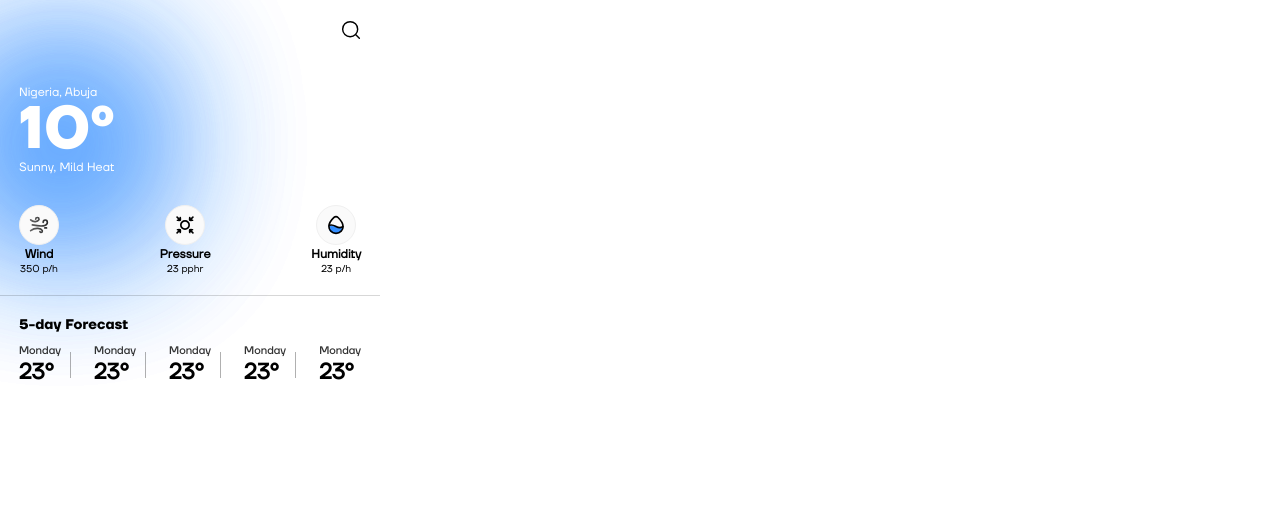
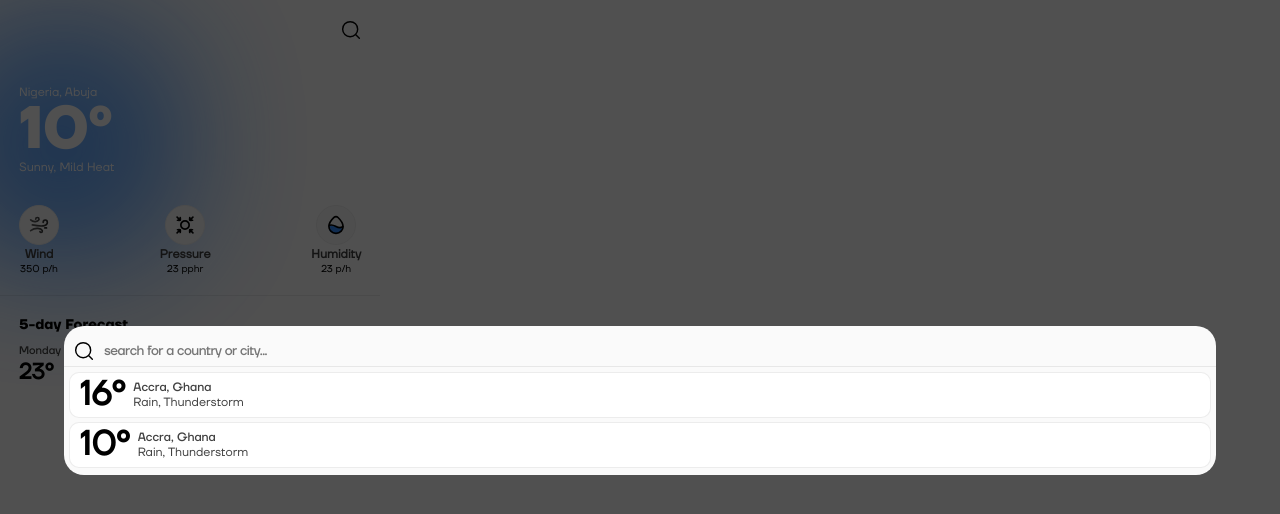
Before and after one commit to Daviddix/Beautiful-Weather, a React (Vite) app: page / in a window 1280 px wide. Shown: the top 514 px of the page. Built offline with nearby package versions, Linux system fonts and the light colour scheme.

Commit message:
finished search component, updated CSS variables

```diff
--- a/src/App.css
+++ b/src/App.css
@@ -29,12 +29,13 @@ body{
 }
 
 :root{
-    --text-primary : ;
-    --text-secondary : ;
-    --text-primary : ;
+    --text-primary :#000000 ;
+    --text-secondary :#414141 ;
 
     --l0-elevation:#fafafa ;
     --l1-elevation: #ffffff ;
+
+    --border-color : #00000013;
 }
 
 button{
--- a/src/Pages/Home/Components/OtherWeatherInfo/OtherWeatherInfo.css
+++ b/src/Pages/Home/Components/OtherWeatherInfo/OtherWeatherInfo.css
@@ -14,6 +14,7 @@
 .other-weather-info > div h3{
     font-size: 1.2rem;
     margin: .2rem 0 0;
+    color: var(--text-secondary);
 }
 
 .other-weather-info .icon-container{
--- /dev/null
+++ b/src/Pages/Home/Components/SearchModal/SearchModal.css
@@ -0,0 +1,56 @@
+.search-modal{
+    width:100%;
+    height:100%;
+    background-color : rgba(0, 0, 0, 0.685);
+    position: absolute;
+    top:0;
+    left:0;
+    display: flex;
+    align-items: center;
+    justify-content: center;
+}
+
+.search-modal .modal{
+    background-color: var(--l0-elevation);
+    width:90%;
+    border-radius: 2rem;
+    -webkit-border-radius: 2rem;
+    -moz-border-radius: 2rem;
+    -ms-border-radius: 2rem;
+    -o-border-radius: 2rem;
+    padding : 1rem 0 .2rem;
+}
+
+.search-modal form{
+    padding: 0 1rem;
+    display: flex;
+    align-items: center;
+    column-gap: 1rem;
+    border-bottom: 1px solid var(--border-color);
+    margin: 0 0 .5rem 0;
+}
+
+.search-modal input{
+    flex:1;
+    height:3rem;
+    border: none;
+    background-color: transparent;
+    outline: none;
+}
+
+.search-modal input::placeholder{
+    font-family: ttf-medium;
+    letter-spacing: -.5px;
+}
+
+.search-modal form > button{
+    background-color: transparent;
+    border: none;
+    height:3rem;
+    display: flex;
+    align-items: center;
+
+    img{
+        width: 2rem;
+    }
+}
--- /dev/null
+++ b/src/Pages/Home/Components/SearchModal/SearchModal.tsx
@@ -0,0 +1,23 @@
+import SearchResultsContainer from "../SearchResultsContainer/SearchResultsContainer"
+import searchIcon from "../../../../assets/icons/search-icon.svg"
+import "./SearchModal.css"
+
+function SearchModal() {
+  return (
+    <div className="search-modal overlay">
+        <div className="modal">
+          <form>
+              <button type="button">
+                <img src={searchIcon} alt="search" />
+              </button>
+
+              <input placeholder="search for a country or city..." type="text" />
+          </form>
+
+          <SearchResultsContainer />
+        </div>
+      </div>
+  )
+}
+
+export default SearchModal
--- /dev/null
+++ b/src/Pages/Home/Components/SearchResultsContainer/SearchResultsContainer.css
@@ -0,0 +1,34 @@
+.results-container{
+    padding: 0 .5rem .1rem;
+}
+
+.results-container .result{
+    display: flex;
+    column-gap: .8rem;
+    align-items: center;
+    background-color: var(--l1-elevation);
+    border: 1px solid var(--border-color);
+    border-radius: 1rem;
+    padding: 0 1rem;
+    margin: 0 0 .4rem 0;
+    -webkit-border-radius: 1rem;
+    -moz-border-radius: 1rem;
+    -ms-border-radius: 1rem;
+    -o-border-radius: 1rem;
+}
+
+.result h1{
+    font-size: 3.4rem;
+    color: var(--text-primary);
+    color: var(--text-primary);
+}
+
+.result p{
+    font-size: 1.2rem;
+    font-family: ttf-medium;
+    color: var(--text-secondary);
+}
+
+.result p:last-of-type{
+    font-family: ttf;
+}
--- /dev/null
+++ b/src/Pages/Home/Components/SearchResultsContainer/SearchResultsContainer.tsx
@@ -0,0 +1,25 @@
+import "./SearchResultsContainer.css";
+
+function SearchResultsContainer() {
+  return (
+    <div className="results-container">
+      <div className="result">
+        <h1>16º</h1>
+        <div className="other-info">
+          <p>Accra, Ghana</p>
+          <p>Rain, Thunderstorm</p>
+        </div>
+      </div>
+
+      <div className="result">
+        <h1>10º</h1>
+        <div className="other-info">
+          <p>Accra, Ghana</p>
+          <p>Rain, Thunderstorm</p>
+        </div>
+      </div>
+    </div>
+  );
+}
+
+export default SearchResultsContainer;
--- a/src/Pages/Home/Components/SingleForecast/SingleForecast.css
+++ b/src/Pages/Home/Components/SingleForecast/SingleForecast.css
@@ -5,7 +5,8 @@
 .all-days-container .day p{
     font-family: ttf-medium;
     font-size: 1.1rem;
-    opacity: .8;
+    color: var(--text-secondary);
+
 }
 
 .all-days-container .day{
@@ -16,7 +17,7 @@
     content: "";
     width :.1rem;
     height: 60%;
-    background-color: rgba(0, 0, 0, 0.308);
+    background-color: var(--border-color);
     position: absolute;
     right: -10px;
     top:20%;
--- a/src/Pages/Home/Components/WeatherInfo/WeatherInfo.css
+++ b/src/Pages/Home/Components/WeatherInfo/WeatherInfo.css
@@ -12,5 +12,5 @@
     line-height: 1;
     font-size: 6rem;
     font-family: ttf-bold;
-    letter-spacing: .1px;
+    letter-spacing: -1px;
 }
--- a/src/Pages/Home/Home.css
+++ b/src/Pages/Home/Home.css
@@ -2,10 +2,11 @@ main{
     background-image: url("../../assets/icons/blue-glow.svg");
     background-repeat: no-repeat;
     background-size: contain;
+    background-color: var(--l1-elevation);
 }
 
 main .main-weather-section{
-    border-bottom: 1px solid rgba(0, 0, 0, 0.158);
+    border-bottom: 1px solid var(--border-color);
     padding: 2rem 0 0;
 }
 
--- a/src/Pages/Home/Home.tsx
+++ b/src/Pages/Home/Home.tsx
@@ -3,6 +3,7 @@ import WeatherInfo from "./Components/WeatherInfo/WeatherInfo";
 import OtherWeatherInfo from "./Components/OtherWeatherInfo/OtherWeatherInfo";
 import SearchButton from "./Components/SearchButton/SearchButton";
 import ForecastContainer from "./Components/ForecastContainer/ForecastContainer";
+import SearchModal from "./Components/SearchModal/SearchModal";
 
 function Home() {
   return (
@@ -26,6 +27,8 @@ function Home() {
 
         </div>
       </div>
+
+      <SearchModal />
     </main>
   );
 }
```
